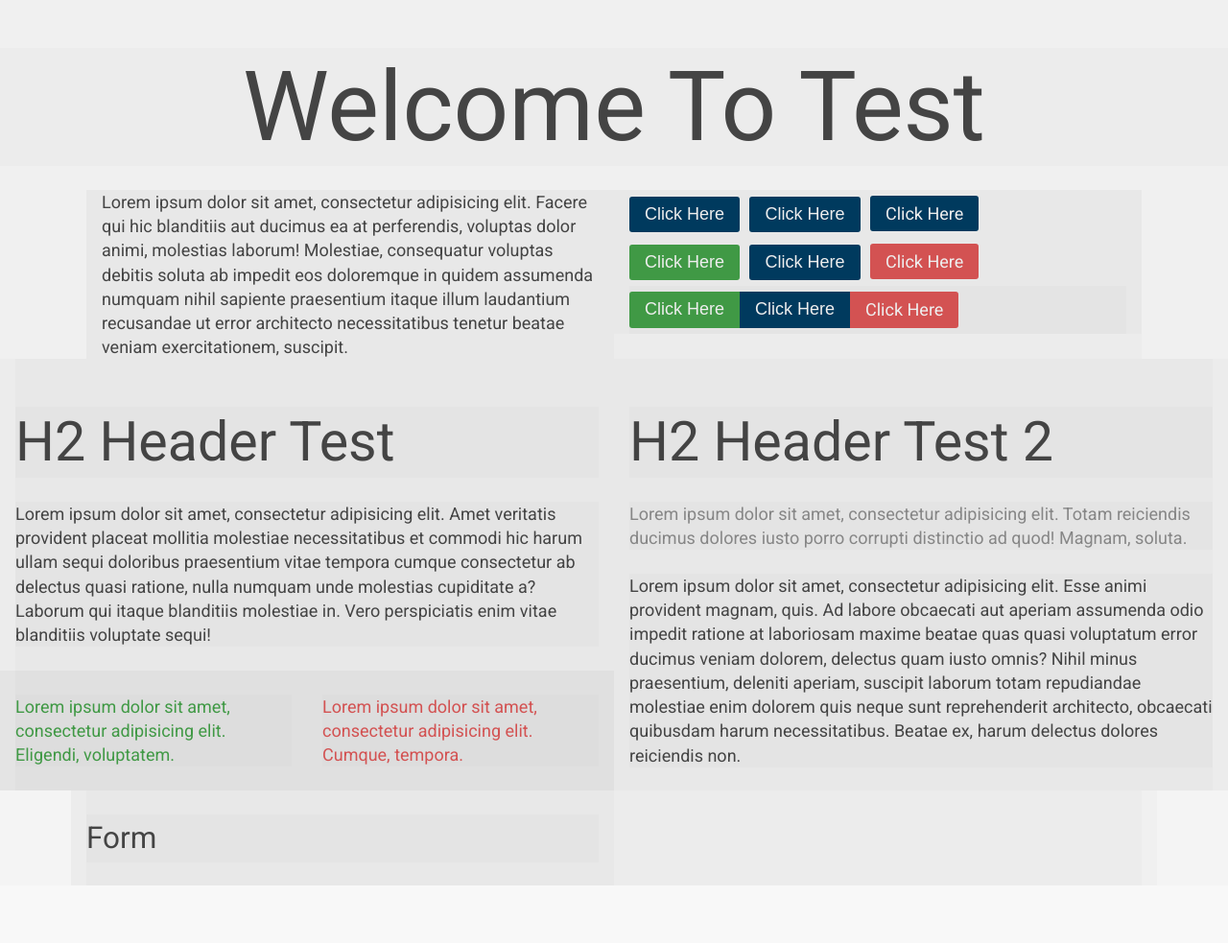
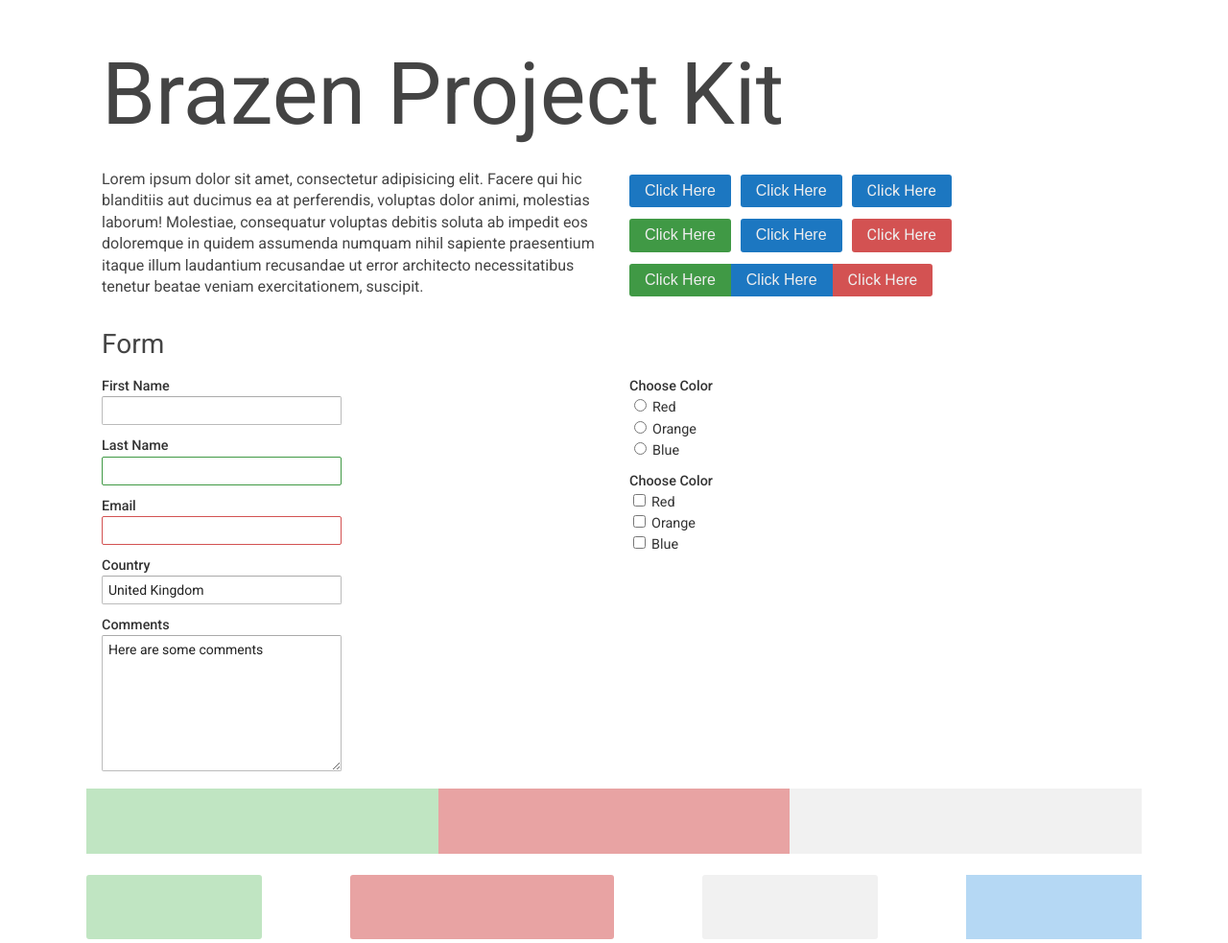
Before and after one commit to ssddanbrown/Brazen, a website: page index.html in a window 1280 px wide. Shown: the top 983 px of the page at 96% size. Before the commit the page ends 923 px from the top, so only its background shows below. Drawn offline with nearby package versions, Linux system fonts and the light colour scheme; files that its build step writes are made by us from their sources.

Commit message:
Added form styling and backgrounds

```diff
--- a/gulpfile.js
+++ b/gulpfile.js
@@ -6,9 +6,7 @@ var sourcemaps = require('gulp-sourcemaps');
 gulp.task('sass', function () {
     gulp.src('./styles/*.scss')
       .pipe(sourcemaps.init())
-        .pipe(sass({
-            errLogToConsole: true
-        }))
+        .pipe(sass().on('error', sass.logError))
         .pipe(sourcemaps.write())
         .pipe(gulp.dest('./dist'))
         .pipe(livereload());
--- a/index.html
+++ b/index.html
@@ -3,19 +3,21 @@
 <head>
   <meta charset="UTF-8">
   <title>Sample Project</title>
-  <link rel="stylesheet" href="/dist/styles.css">
-  <link href='http://fonts.googleapis.com/css?family=Roboto:400,300italic,300,100italic,100,400italic,500,500italic,700,900,700italic' rel='stylesheet' type='text/css'>
+  <link rel="stylesheet" href="dist/styles.css">
+  <link href='//fonts.googleapis.com/css?family=Roboto:400,300italic,300,100italic,100,400italic,500,500italic,700,900,700italic' rel='stylesheet' type='text/css'>
 <style>
-  * {
-    background-color: rgba(0, 0, 0, 0.015);
-  }
+/*   * {
+  background-color: rgba(0, 0, 0, 0.015);
+} */
 </style>
 </head>
 <body>
 
-  <div class="row">
-    <h1 class="text-center">Welcome To Test</h1>
-    <div class="container">
+  <div class="container">
+    <h1>Brazen Project Kit</h1>
+  </div>
+  <div class="container">
+    <div class="row">
       <div class="col-md-6">Lorem ipsum dolor sit amet, consectetur adipisicing elit. Facere qui hic blanditiis aut ducimus ea at perferendis, voluptas dolor animi, molestias laborum! Molestiae, consequatur voluptas debitis soluta ab impedit eos doloremque in quidem assumenda numquam nihil sapiente praesentium itaque illum laudantium recusandae ut error architecto necessitatibus tenetur beatae veniam exercitationem, suscipit.</div>
       <div class="col-md-6">
         <button class="button">Click Here</button>
@@ -26,7 +28,7 @@
         <button type="button">Click Here</button>
         <a href="#" class="button neg">Click Here</a>
         <br>
-        <div class="grouped">
+        <div class="button-group">
           <button class="button pos">Click Here</button>
           <button type="button">Click Here</button>
           <a href="#" class="button neg">Click Here</a>
@@ -35,17 +37,100 @@
     </div>
   </div>
 
-  <div class="container fluid">
+  <div class="container">
+    <form action="">
+      <h3>Form</h3>
+      <div class="row">
+        <div class="col-md-6">
+            <div class="form-group">
+              <label for="first-name">First Name</label>
+              <input type="text" name="first-name" id="first-name">
+            </div>
+            <div class="form-group">
+              <label for="last-name">Last Name</label>
+              <input type="text" name="last-name" id="last-name" class="pos">
+            </div>
+            <div class="form-group">
+              <label for="email">Email</label>
+              <input type="text" name="email" id="email" class="neg">
+            </div>
+            <div class="form-group">
+              <label for="countries">Country</label>
+              <select name="countries" id="countries">
+                <option value="UK">United Kingdom</option>
+                <option value="US">United States</option>
+                <option value="DE">Germany</option>
+              </select>
+            </div>
+            <div class="form-group">
+              <label for="comments">Comments</label>
+              <textarea name="comments" id="comments" rows="8" cols="40">Here are some comments</textarea>
+            </div>
+        </div>
+        <div class="col-md-6">
+          <div class="form-group">
+            <label>Choose Color</label>
+            <label class="radio"><input type="radio" name="color" value="red">Red</label>
+            <label class="radio"><input type="radio" name="color" value="orange">Orange</label>
+            <label class="radio"><input type="radio" name="color" value="red">Blue</label>
+          </div>
+          <div class="form-group">
+            <label>Choose Color</label>
+            <label class="checkbox"><input type="checkbox" name="color" value="red">Red</label>
+            <label class="checkbox"><input type="checkbox" name="color" value="orange">Orange</label>
+            <label class="checkbox"><input type="checkbox" name="color" value="red">Blue</label>
+          </div>
+        </div>
+      </div>
+    </form>
+  </div>
+
+  <div class="container">
+    <div class="row">
+      <div class="col-md-4 shaded pos">
+        <br><br><br>
+      </div>
+      <div class="col-md-4 shaded neg">
+        <br><br><br>
+      </div>
+      <div class="col-md-4 shaded">
+        <br><br><br>
+      </div>
+    </div>
+    <div><br></div>
+    <div class="row">
+      <div class="col-md-2 shaded pos rounded">
+        <br><br><br>
+      </div>
+      <div class="col-md-1"></div>
+      <div class="col-md-3 shaded neg rounded">
+        <br><br><br>
+      </div>
+      <div class="col-md-1"></div>
+      <div class="col-md-2 shaded rounded">
+        <br><br><br>
+      </div>
+      <div class="col-md-1"></div>
+      <div class="col-md-2 shaded primary">
+        <br><br><br>
+      </div>
+    </div>
+  </div>
+
+  <div class="container">
     <div class="row">
       <div class="col-md-6">
         <h2>H2 Header Test</h2>
         <p>Lorem ipsum dolor sit amet, consectetur adipisicing elit. Amet veritatis provident placeat mollitia molestiae necessitatibus et commodi hic harum ullam sequi doloribus praesentium vitae tempora cumque consectetur ab delectus quasi ratione, nulla numquam unde molestias cupiditate a? Laborum qui itaque blanditiis molestiae in. Vero perspiciatis enim vitae blanditiis voluptate sequi!</p>
         <div class="row">
-          <div class="col-md-6">
+          <div class="col-md-4">
             <p class="pos">Lorem ipsum dolor sit amet, consectetur adipisicing elit. Eligendi, voluptatem.</p>
           </div>
-          <div class="col-md-6">
+          <div class="col-md-4">
             <p class="neg">Lorem ipsum dolor sit amet, consectetur adipisicing elit. Cumque, tempora.</p>
+          </div>
+          <div class="col-md-4">
+            <p class="primary">Lorem ipsum dolor sit amet, consectetur adipisicing elit. Eos, maxime.</p>
           </div>
         </div>
       </div>
@@ -57,14 +142,6 @@
     </div>
   </div>
 
-  <div class="container">
-    <div class="row">
-      <div class="col-md-6">
-        <h3>Form</h3>
-
-      </div>
-    </div>
-  </div>
 
 </body>
 </html>
--- /dev/null
+++ b/styles/_backgrounds.scss
@@ -0,0 +1,16 @@
+
+.shaded {
+  background-color: #f1f1f1;
+  &.pos {
+    background-color: lighten($positive, 40%);
+  }
+  &.neg {
+    background-color: lighten($negative, 20%);
+  }
+  &.primary {
+    background-color: lighten($primary, 40%);
+  }
+  &.rounded {
+    border-radius: 3px;
+  }
+}
--- a/styles/_buttons.scss
+++ b/styles/_buttons.scss
@@ -40,7 +40,7 @@ $button-border-radius: 3px;
   }
 }
 
-.grouped {
+.button-group {
   @include clearfix;
   .button, button[type="button"] {
     margin: $-xs 0 $-xs 0;
--- /dev/null
+++ b/styles/_forms.scss
@@ -0,0 +1,45 @@
+
+
+.input-base {
+  background-color: #FFF;
+  border-radius: 2px;
+  border: 1px solid #BBB;
+  border-top: 1px solid #AAA;
+  display: inline-block;
+  font-size: $fs-s;
+  font-family: $text;
+  padding: $-xs;
+  color: #222;
+  width: 250px;
+  max-width: 100%;
+  -webkit-appearance:none;
+  &.neg, &.invalid {
+    border: 1px solid $negative;
+  }
+  &.pos, &.valid {
+    border: 1px solid $positive;
+  }
+}
+
+.form-group {
+  margin-bottom: $-s;
+  input[type="text"], input[type="email"], select, textarea {
+    @extend .input-base;
+  }
+  label {
+    display: block;
+    line-height: 1.4em;
+    font-size: 0.9em;
+    font-weight: 500;
+    color: #333;
+  }
+
+  label.radio, label.checkbox {
+    font-weight: 400;
+    input[type="radio"], input[type="checkbox"] {
+      margin-right: $-xs;
+    }
+  }
+
+
+}
--- a/styles/_grid.scss
+++ b/styles/_grid.scss
@@ -8,10 +8,10 @@ div[class^="col-"] img {
   max-width: $max-width;
   margin-left: auto;
   margin-right: auto;
+  padding-left: $-m;
+  padding-right: $-m;
   &.fluid {
     max-width: 100%;
-    margin-left: $-m;
-    margin-right: $-m;
   }
 }
 
--- a/styles/_html.scss
+++ b/styles/_html.scss
@@ -2,7 +2,7 @@
 	box-sizing: border-box;
 }
 html {
-	background-color: #F8F8F8;
+	background-color: #FFF;
 }
 body {
 	font-family: $text;
@@ -28,7 +28,7 @@ h3 {
   font-size: 1.75em;
   line-height: 1.571428572em;
   margin-top: 0.78571429em;
-  margin-bottom: 0.78571429em;
+  margin-bottom: 0.43137255em;
 }
 h4 {
   font-size: 1em;
@@ -52,3 +52,7 @@ p.neg, p .neg, span.neg, div.text-neg {
 p.muted, p .muted, span.muted, div.text-muted {
 	color: lighten($text-dark, 26%);
 }
+
+p.primary, p .primary, span.primary, div.text-primary {
+	color: $primary;
+}
--- a/styles/_variables.scss
+++ b/styles/_variables.scss
@@ -26,11 +26,11 @@ $-xxs: 3px;
 // Fonts
 $heading:  'Roboto', Helvetica, Arial, sans-serif;
 $text: 'Roboto', Helvetica, Arial, sans-serif;
-$fs-m: 18px;
+$fs-m: 16px;
 $fs-s: 14px;
 
 // Colours
-$primary: #003A5E;
+$primary: #1c77c1;
 $highlight: #ed1079;
 $positive: #409945;
 $negative: #D35252;
--- a/styles/styles.scss
+++ b/styles/styles.scss
@@ -3,4 +3,6 @@
 @import "mixins";
 @import "html";
 @import "grid";
-@import "buttons"
+@import "backgrounds";
+@import "buttons";
+@import "forms";
```
Also changed, not shown: styles/jeet/_settings.scss (deleted, +0 -9 lines), README.md.
